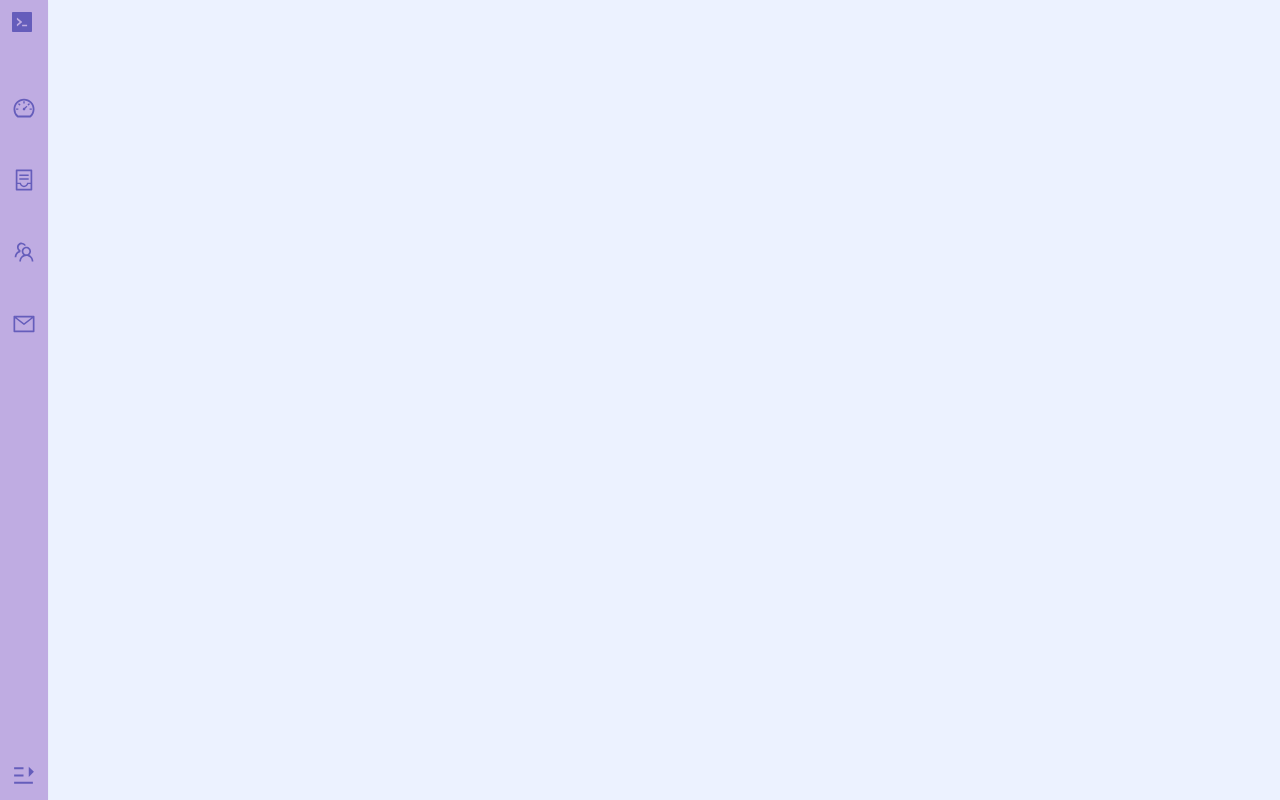
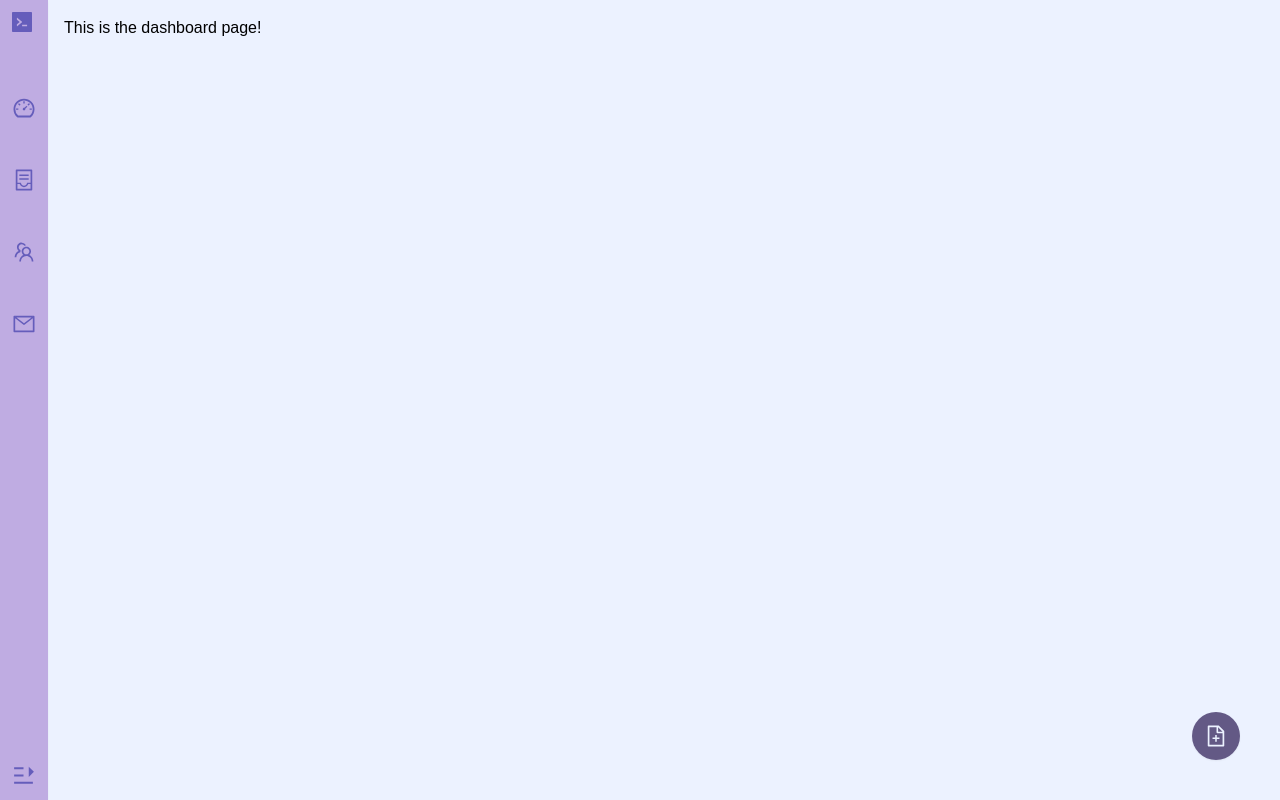
Before and after one commit to erdaboss99/NextJS-Forum, a Next.js app: page /admin in a window 1280 px wide. Built offline with nearby package versions, Linux system fonts and the light colour scheme; a web font is replaced by a local one.

Commit message:
Export the navigation bar into separate component

```diff
--- /dev/null
+++ b/src/components/common/AdminLayout.tsx
@@ -0,0 +1,37 @@
+import { FC, ReactNode } from 'react';
+import Link from 'next/link';
+import {
+	AiOutlineContainer,
+	AiOutlineDashboard,
+	AiOutlineFileAdd,
+	AiOutlineMail,
+	AiOutlineTeam,
+} from 'react-icons/ai';
+import AdminNav from './AdminNav';
+
+interface AdminLayoutProps {
+	children: ReactNode;
+}
+
+const navItems = [
+	{ href: '/admin', icon: AiOutlineDashboard, label: 'Dashboard' },
+	{ href: '/admin/posts', icon: AiOutlineContainer, label: 'Posts' },
+	{ href: '/admin/users', icon: AiOutlineTeam, label: 'Users' },
+	{ href: '/admin/comments', icon: AiOutlineMail, label: 'Comments' },
+];
+
+const AdminLayout: FC<AdminLayoutProps> = ({ children }): JSX.Element => {
+	return (
+		<div className='flex'>
+			<AdminNav navItems={navItems} />
+			<div className='flex-1 p-4'>{children}</div>
+			<Link
+				className='bg-secondary-dark text-primary-light dark:bg-secondary-light dark:text-primary-dark fixed z-10 right-10 bottom-10 p-3 rounded-full hover:scale-90 shadow-sm transition'
+				href='/admin/post/create'>
+				<AiOutlineFileAdd size={24} />
+			</Link>
+		</div>
+	);
+};
+
+export default AdminLayout;
--- a/src/pages/admin/index.tsx
+++ b/src/pages/admin/index.tsx
@@ -1,26 +1,13 @@
-import AdminNav from '@/components/common/AdminNav';
+import AdminLayout from '@/components/common/AdminLayout';
 import { NextPage } from 'next';
-import {
-	AiOutlineContainer,
-	AiOutlineDashboard,
-	AiOutlineMail,
-	AiOutlineTeam,
-} from 'react-icons/ai';
 
 interface AdminPageProps {}
 
-const navItems = [
-	{ href: '/admin', icon: AiOutlineDashboard, label: 'Dashboard' },
-	{ href: '/admin/posts', icon: AiOutlineContainer, label: 'Posts' },
-	{ href: '/admin/users', icon: AiOutlineTeam, label: 'Users' },
-	{ href: '/admin/comments', icon: AiOutlineMail, label: 'Comments' },
-];
-
 const AdminPage: NextPage<AdminPageProps> = () => {
 	return (
-		<div className=''>
-			<AdminNav navItems={navItems} />
-		</div>
+		<AdminLayout>
+			<div>This is the dashboard page!</div>
+		</AdminLayout>
 	);
 };
 
```
